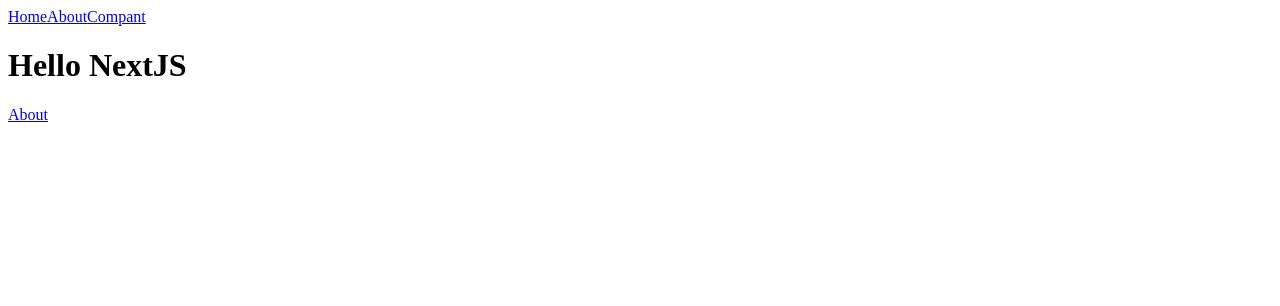
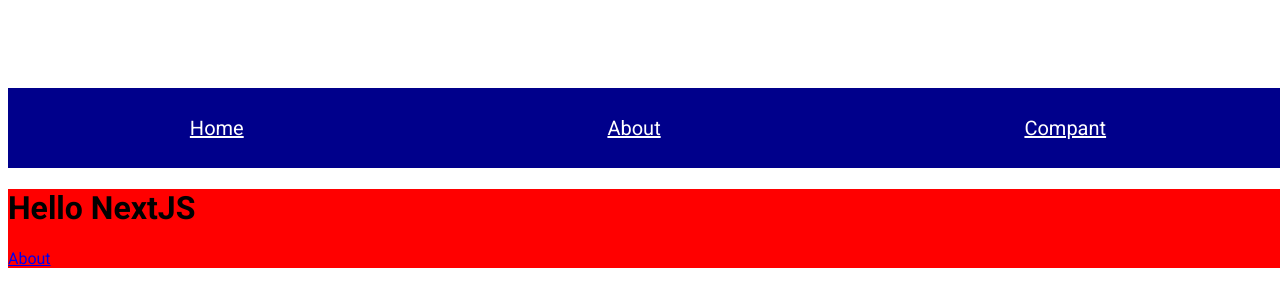
Before and after one commit to Darwin1209/next_learning, a Next.js app: page / in a window 1280 px wide. Shown: the top 306 px of the page. Built offline with nearby package versions, Linux system fonts and the light colour scheme.

Commit message:
Added styles in MainLayout@

```diff
--- a/components/MainLayout/MainLayout.js
+++ b/components/MainLayout/MainLayout.js
@@ -1,14 +1,16 @@
 import Head from "next/head";
 import Link from "next/link";
 
+import styles from "./MainLayout.module.css";
+
 export default function MainLayout({ children, title = "My best App" }) {
   return (
-    <>
+    <div className={styles.wrapper}>
       <Head>
         <title>{title}</title>
         <meta charSet="utf-8" />
       </Head>
-      <nav>
+      <nav className={styles.navigation}>
         <Link href="/">
           <a>Home</a>
         </Link>
@@ -19,7 +21,7 @@
           <a>Compant</a>
         </Link>
       </nav>
-      <main>{children}</main>
-    </>
+      <main className={styles.main}>{children}</main>
+    </div>
   );
 }
--- /dev/null
+++ b/components/MainLayout/MainLayout.module.css
@@ -0,0 +1,23 @@
+.wrapper {
+  width: 1280px;
+  margin: 0 auto;
+  padding-top: 80px;
+}
+
+.main {
+  background-color: red;
+}
+
+.navigation {
+  display: flex;
+  justify-content: space-around;
+  align-items: center;
+  height: 80px;
+
+  font-size: 20px;
+  background-color: darkblue;
+}
+
+.navigation a {
+  color: #ffffff;
+}
--- /dev/null
+++ b/pages/_app.js
@@ -0,0 +1,14 @@
+export default function MyApp({ Component, pageProps }) {
+  return (
+    <>
+      <Component {...pageProps} />
+      <style jsx global>
+        {`
+          body {
+            font-family: "Roboto", sans-serif;
+          }
+        `}
+      </style>
+    </>
+  );
+}
```
